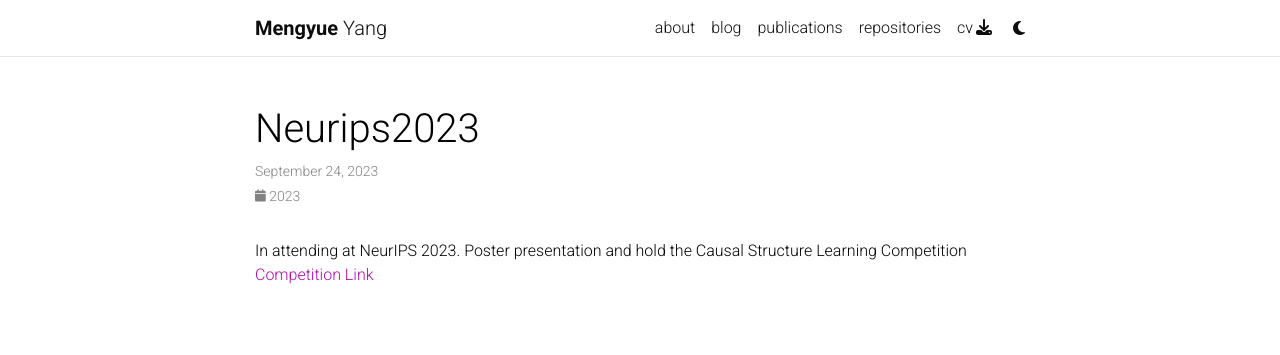
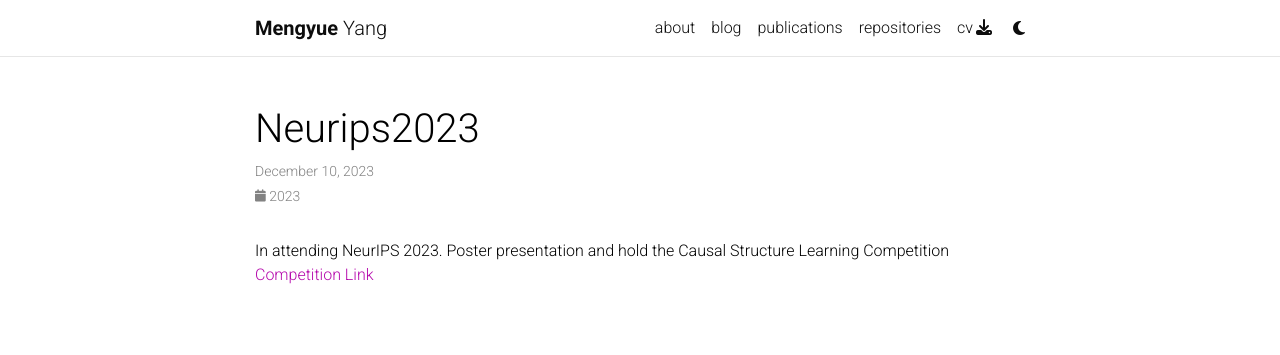
Before and after one commit to ymy4323460/ymy4323460.github.io, a Jekyll site: the page built from _news/neurips2023.md, in a window 1280 px wide. Shown: the top 355 px of the page. Built offline with Jekyll 4.4.1, drawn with Linux system fonts in a browser that asks for light colours; comment, search, counter and statistics services are not loaded; a style sheet for code colours, icons or effects is not loaded.

Commit message:
Update neurips2023.md

```diff
--- a/_news/neurips2023.md
+++ b/_news/neurips2023.md
@@ -1,8 +1,8 @@
 ---
 layout: post
-date: 2023-09-24
+date: 2023-12-10
 inline: true
 related_posts: false
 ---
 
-In attending at NeurIPS 2023. Poster presentation and hold the Causal Structure Learning Competition [Competition Link](https://gcastle-hub.github.io/csl-competition/)
+In attending NeurIPS 2023. Poster presentation and hold the Causal Structure Learning Competition [Competition Link](https://gcastle-hub.github.io/csl-competition/)
```
